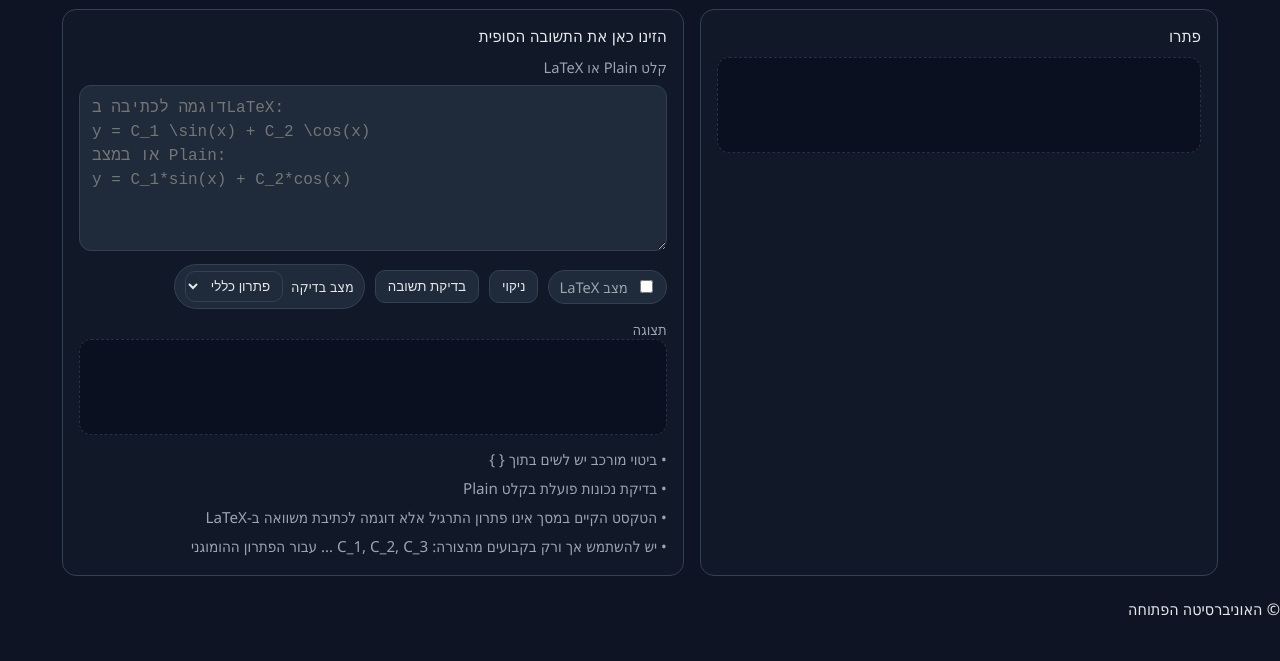
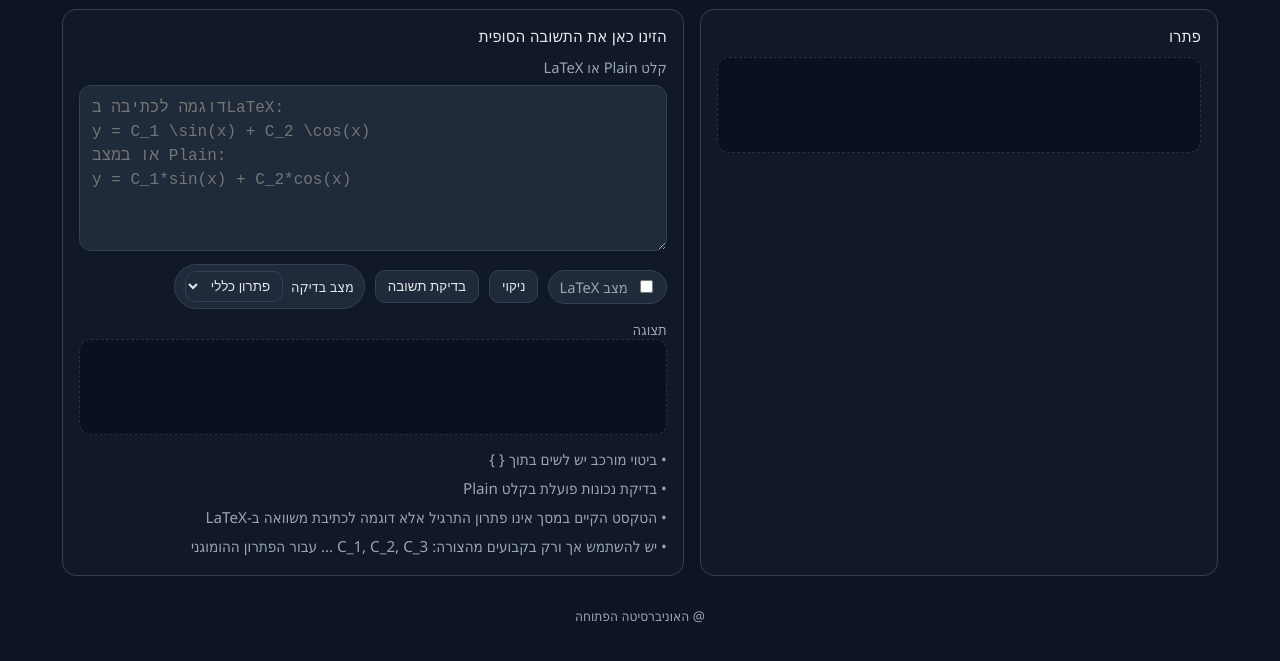
Before and after one commit to shir-openu/template_old, a plain HTML site: page index.html in a window 1280 px wide. Shown: the part 105-766 px from the top of the page. Drawn offline with nearby package versions, Linux system fonts and the light colour scheme.

Commit message:
Update index.html

```diff
--- a/index.html
+++ b/index.html
@@ -763,6 +763,17 @@ if (document.readyState === 'loading') {
 }
 </script>
 
-<footer>© האוניברסיטה הפתוחה </footer>
+<!-- Footer (replace the existing one) -->
+<style>
+  footer.site-footer{
+    font-size:.85rem;        /* קטן יותר */
+    color:var(--muted);      /* צבע עדין לפי ערכת הצבעים הקיימת */
+    text-align:center;
+    padding:8px 0 14px;      /* רווח אנכי נוח */
+  }
+</style>
+<footer class="site-footer" dir="rtl" aria-label="כותרת תחתונה">
+  @ האוניברסיטה הפתוחה
+</footer>
 </body>
 </html>
```
